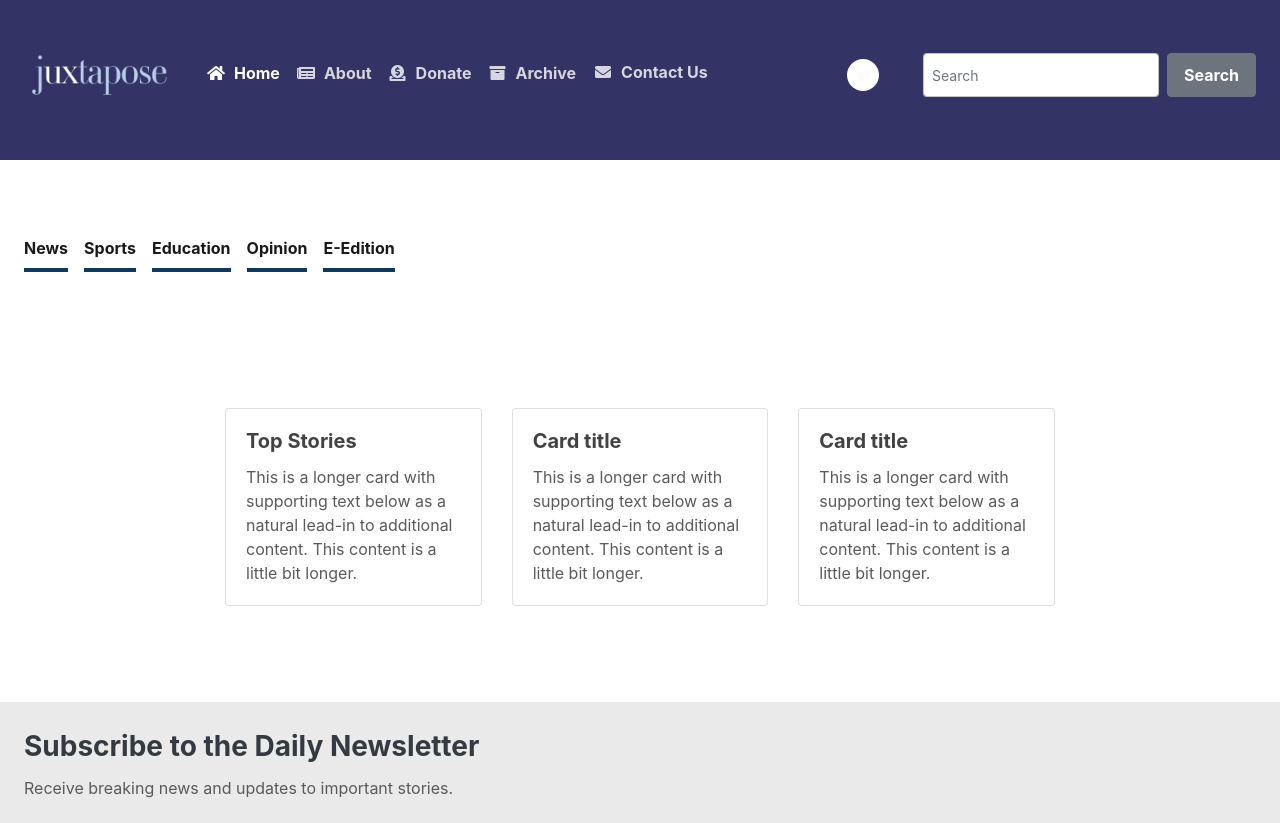
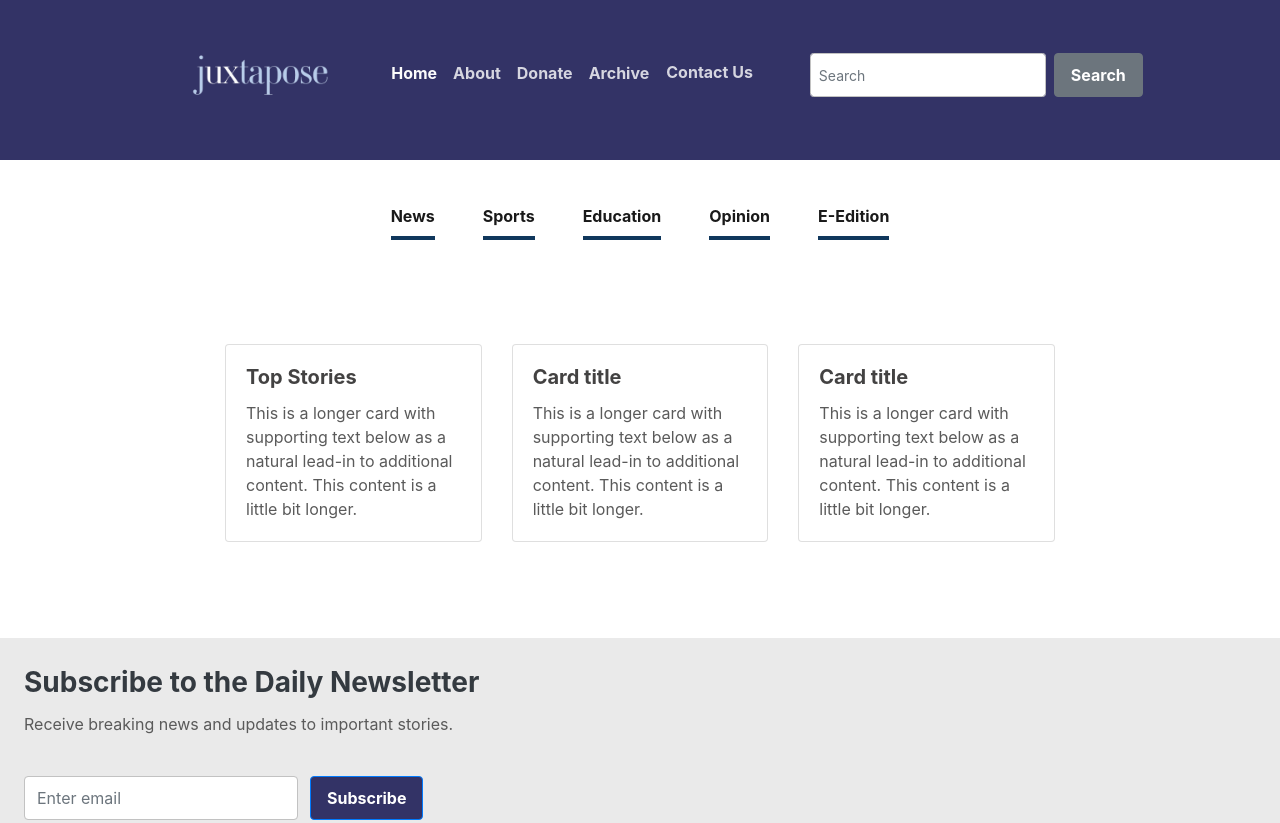
Before and after one commit to oliviacarino/juxtaposeAlpha-template, a plain HTML site: page index.html in a window 1280 px wide. Shown: the top 823 px of the page. Drawn offline with nearby package versions, Linux system fonts and the light colour scheme.

Commit message:
fixed second navbar
primary navbar is still not in correct position

```diff
--- a/index.html
+++ b/index.html
@@ -28,39 +28,40 @@
 			<span class="navbar-toggler-icon"></span>
 			</button>
 
+            <div class="collapse navbar-collapse flex-column pl-4">
 			<div id="navigation" class="collapse navbar-collapse flex-row pl-4" >
-				<a class="site-title pt-lg-0 mb-0" href="index.html"><img class="mb-3 mx-auto logo" src="images/logo.png" alt="logo" ></a>
+				<a class="site-title mr-4 pt-lg-0 mb-0" href="index.html"><img class="mb-3 mx-auto logo" src="images/logo.png" alt="logo" ></a>
 
 				<ul class="navbar-nav flex-row text-sm-center text-md-left pl-4 pb-3">
                     <li class="nav-item active">
-					    <a class="nav-link" href="index.html"><i class="fas fa-home fa-fw mr-2"></i>Home <span class="sr-only">(current)</span></a>
+					    <a class="nav-link" href="index.html"><!--<i class="fas fa-home fa-fw mr-2"></i>-->Home <span class="sr-only">(current)</span></a>
                     </li>
                     <li class="nav-item">
-					    <a class="nav-link" href="page.html"><i class="fas fa-newspaper fa-fw mr-2"></i></i>About</a>
+					    <a class="nav-link" href="page.html"><!--<i class="fas fa-newspaper fa-fw mr-2"></i>-->About</a>
                     </li>
                     <li class="nav-item">
-					    <a class="nav-link" href="#"><i class="fas fa-donate fa-fw mr-2"></i></i>Donate</a>
+					    <a class="nav-link" href="#"><!--<i class="fas fa-donate fa-fw mr-2"></i>-->Donate</a>
                     </li>
 					<!-- <li class="nav-item">
 					    <a class="nav-link" href="post.html"><i class="fas fa-file-alt fa-fw mr-2"></i>Blog Post</a>
 					</li> -->
 					<li class="nav-item">
-					    <a class="nav-link" href="archive.html"><i class="fas fa-archive fa-fw mr-2"></i>Archive</a>
+					    <a class="nav-link" href="archive.html"><!--<i class="fas fa-archive fa-fw mr-2"></i>-->Archive</a>
 					</li>
 					<li class="nav-item">
-					    <a class="nav-link btn" href="contact.html"><i class="fas fa-envelope fa-fw mr-2"></i>Contact Us</a>
+					    <a class="nav-link btn" href="contact.html"><!--<i class="fas fa-envelope fa-fw mr-2"></i>-->Contact Us</a>
 					</li>
 				</ul>
-				<hr>
-				<ul class="social-list list-inline py-3 mx-auto">
+                <hr>
+				<!-- <ul class="social-list list-inline py-3 mx-auto">
 					<li class="list-inline-item"><a href="#"><i class="fab fa-twitter fa-fw"></i></a></li>
-				</ul>
-
+                </ul> -->
+                <form class="form-inline pl-4 ml-4 pb-3">
+                    <input class="form-control form-control-sm mr-sm-2" type="search" placeholder="Search" aria-label="Search">
+                    <button class="btn btn-secondary my-2 my-sm-0" type="submit">Search</button>
+                </form>
             </div>
-            <form class="form-inline mr-4 pb-3">
-                <input class="form-control form-control-sm mr-sm-2" type="search" placeholder="Search" aria-label="Search">
-                <button class="btn btn-secondary my-2 my-sm-0" type="submit">Search</button>
-            </form>
+            </div>
 		</nav>
     </header>
 
@@ -102,30 +103,32 @@
       </nav> -->
 
     <div class="main-wrapper">
-	    <header class="page-title theme-bg-light text-center py-5">
+
+	    <header class="page-title theme-bg-light text-center py-3">
             <nav class="navbar navbar-expand-lg navbar-light" >
-                <div id="navigation" class="collapse navbar-collapse flex-row" >
+                <div id="navigation" class="justify-content-center collapse navbar-collapse flex-row" >
                     <ul class="navbar-nav flex-row">
-                        <li class="category-item nav-item active">
+                        <li class="category-item nav-item active px-3">
                             <a class="nav-link" href="#"><span class="border-underline"><strong>News</strong></span></a>
                         </li>
-                        <li class="category-item nav-item active">
+                        <li class="category-item nav-item active px-3">
                             <a class="nav-link" href="#"><span class="border-underline"><strong>Sports</strong></span></a>
                         </li>
-                        <li class="category-item nav-item active">
+                        <li class="category-item nav-item active px-3">
                             <a class="nav-link" href="#"><span class="border-underline"><strong>Education</strong></span></a>
                         </li>
-                        <li class="category-item nav-item active">
+                        <li class="category-item nav-item active px-3">
                             <a class="nav-link" href="#"><span class="border-underline"><strong>Opinion</strong></span></a>
                         </li>
-                        <li class="category-item nav-item active">
+                        <li class="category-item nav-item active px-3">
                             <a class="nav-link" href="#"><span class="border-underline"><strong>E-Edition</strong></span></a>
                         </li>
                     </ul>
                 </div>
             </nav>
             <!-- <h1 class="heading">[make this the category nav]</h1> -->
-		</header>
+        </header>
+
 		<article class="content px-3 py-5 p-md-5">
 	    <div class='container'>
 			<!-- <p class="mt-3 lead">Lorem ipsum dolor sit amet, consectetuer adipiscing elit. Aenean commodo ligula eget dolor. Aenean massa. Cum sociis natoque penatibus et magnis dis parturient montes, nascetur ridiculus mus. </p> -->
```
